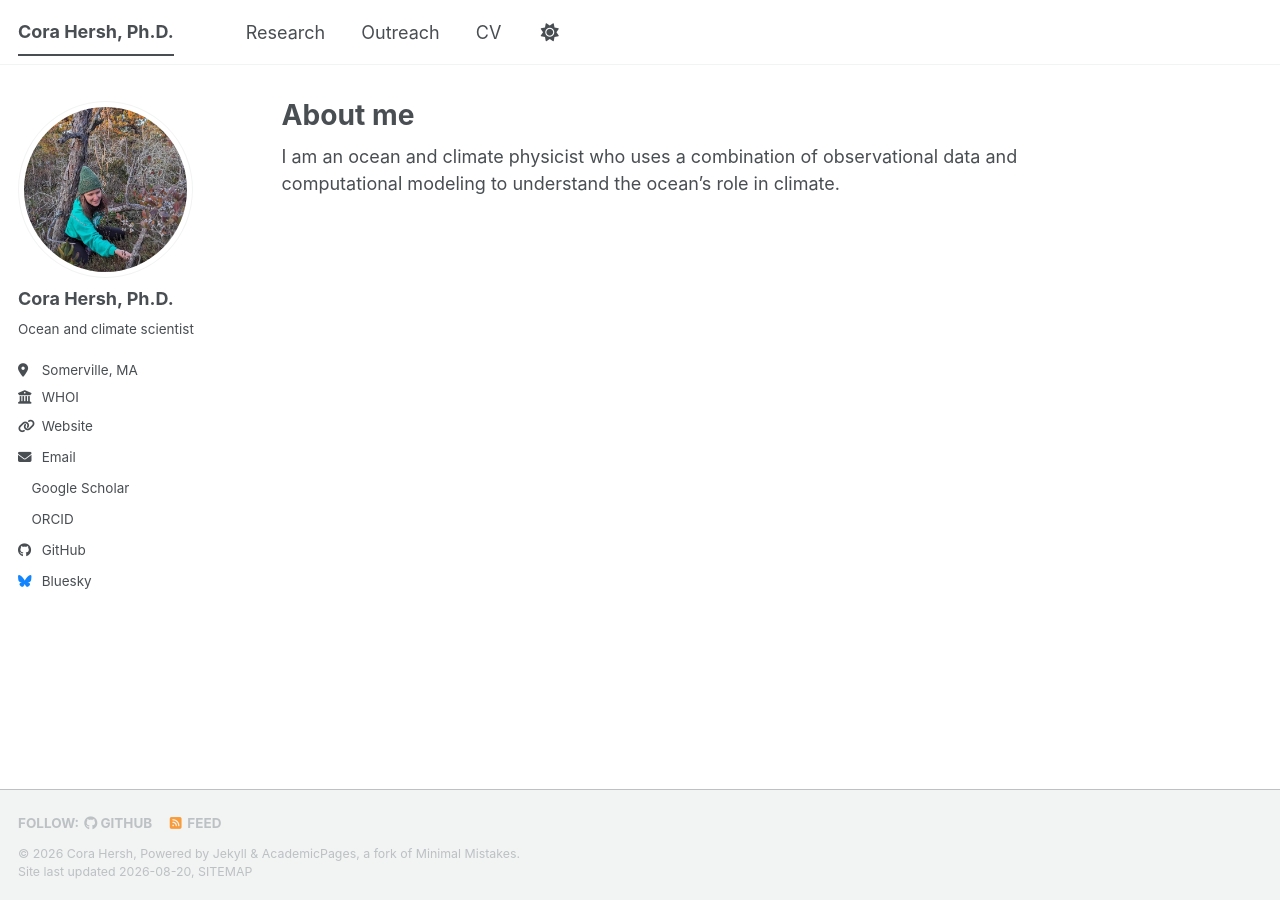
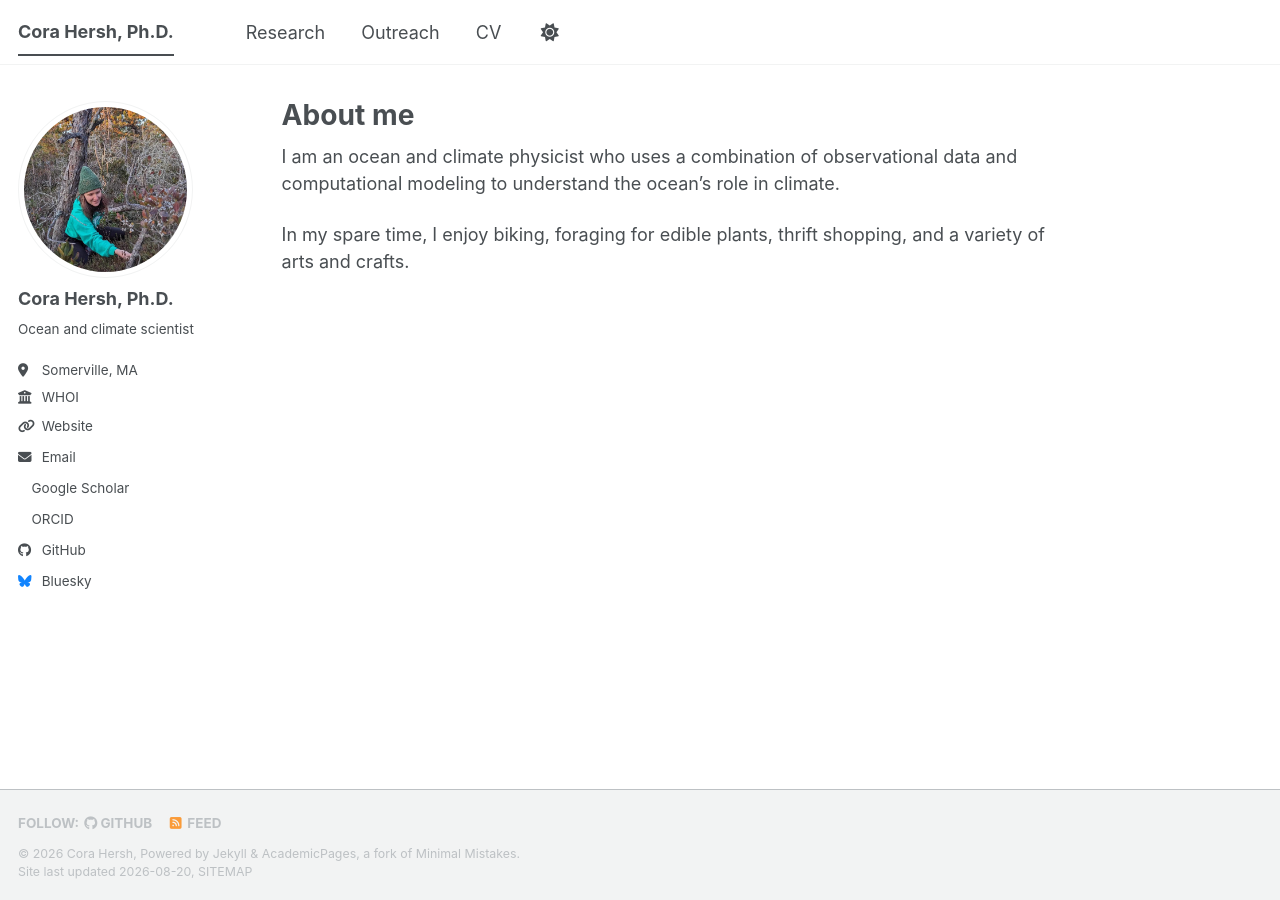
Before and after one commit to cora-a-hersh/cora-a-hersh.github.io, a Jekyll site: the page built from _pages/about.md, in a window 1280 px wide. Built offline with Jekyll 4.4.1, drawn with Linux system fonts in a browser that asks for light colours; a style sheet for code colours, icons or effects is not loaded.

Commit message:
Update about page with personal interests
Added personal interests to the about page.

```diff
--- a/_pages/about.md
+++ b/_pages/about.md
@@ -8,3 +8,5 @@ redirect_from:
 ---
 
 I am an ocean and climate physicist who uses a combination of observational data and computational modeling to understand the ocean's role in climate.
+
+In my spare time, I enjoy biking, foraging for edible plants, thrift shopping, and a variety of arts and crafts.
```
